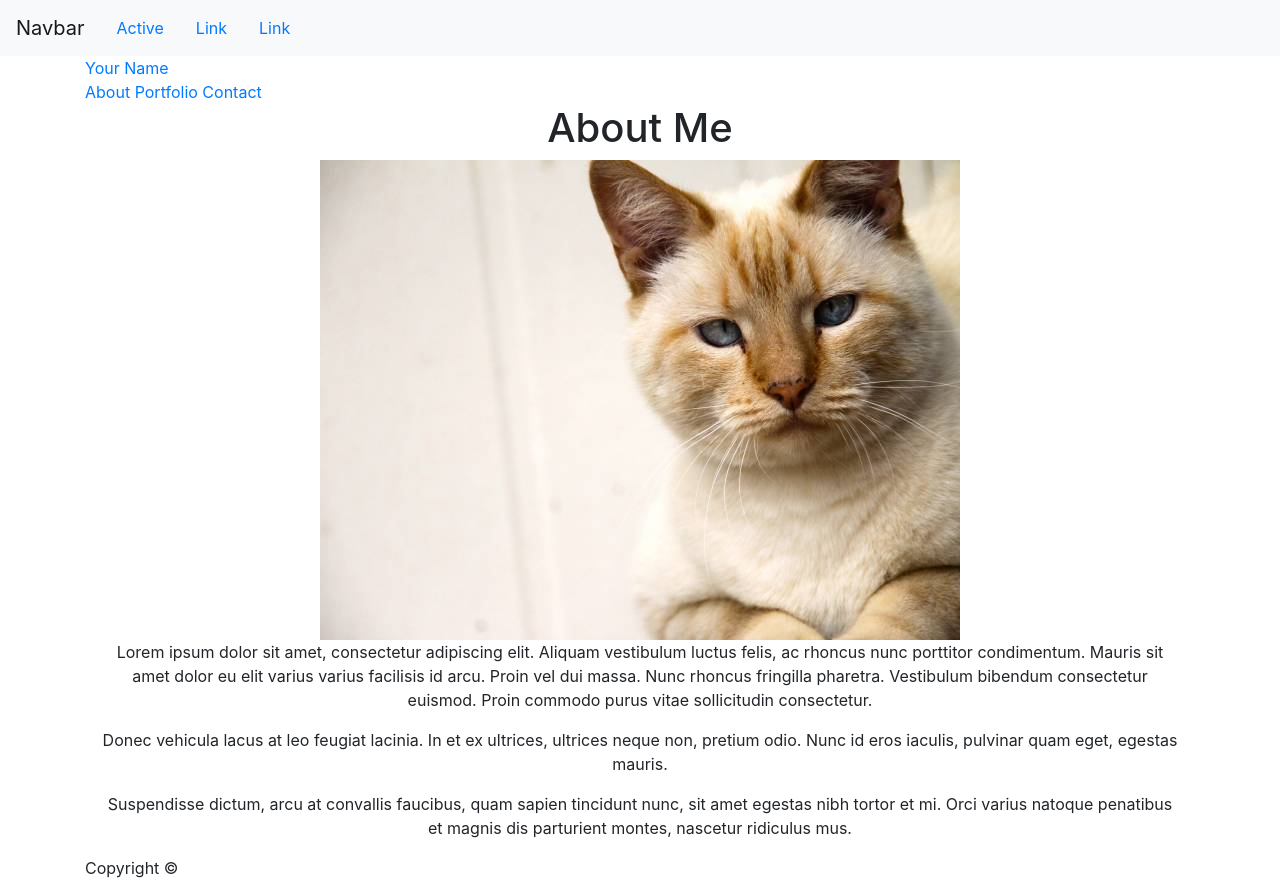
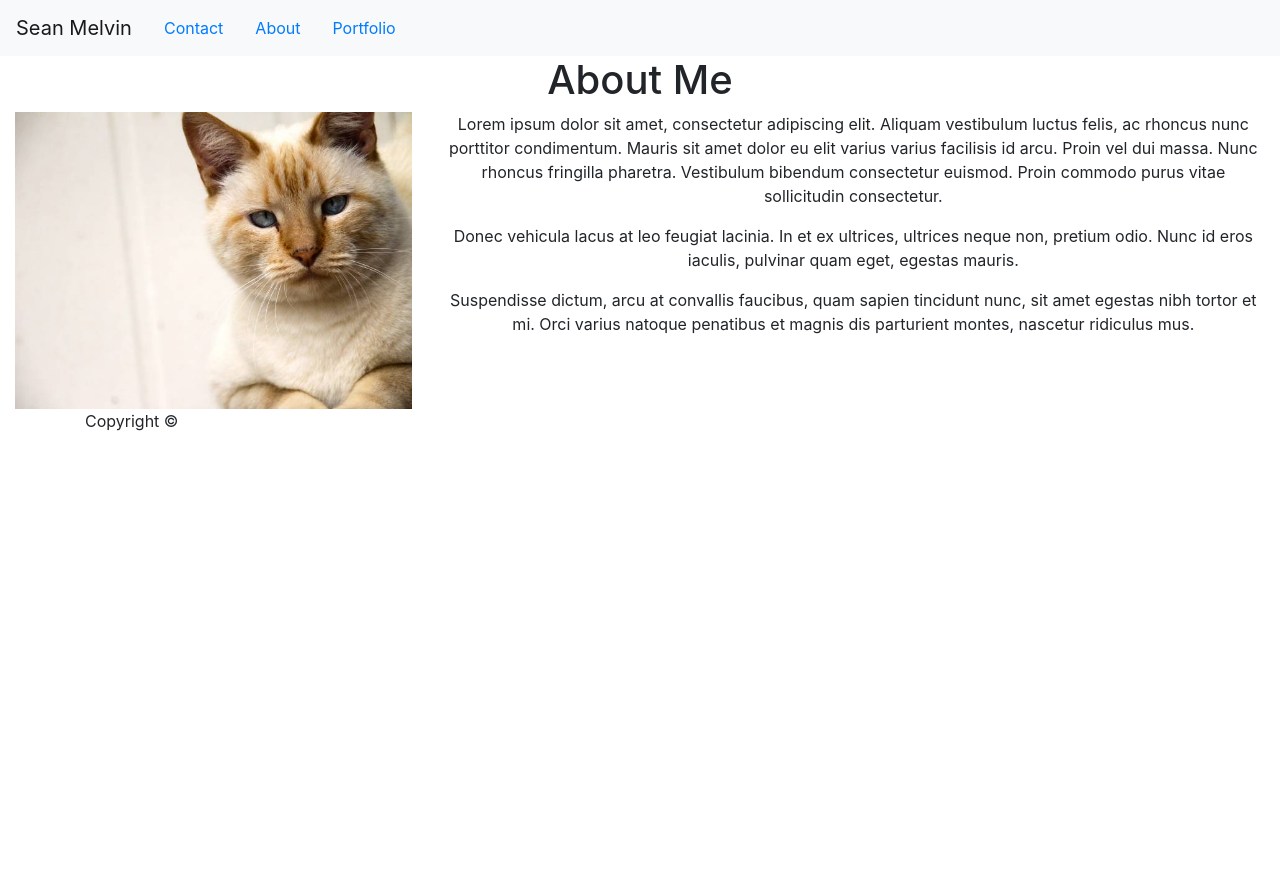
Before and after one commit to Sean8595/Bootstrap-Portfolio, a plain HTML site: page index.html in a window 1280 px wide. After the commit the page ends 800 px from the top, so only its background shows below. Drawn offline with nearby package versions, Linux system fonts and the light colour scheme.

Commit message:
its moving places i dont want it to go, but at least its moving

```diff
--- a/index.html
+++ b/index.html
@@ -10,49 +10,35 @@
 <body>
 
     <nav class="navbar navbar-expand-lg navbar-light bg-light">
-        <a class="navbar-brand" href="#">Navbar</a>
+        <a class="navbar-brand" href="index.html">Sean Melvin</a>
         <div class="collapse navbar-collapse" id="navbarNav">
             <ul class="nav justify-content-end">
                 <li class="nav-item">
-                  <a class="nav-link active" href="#">Active</a>
+                  <a class="nav-link" href="contact.html">Contact</a>
                 </li>
                 <li class="nav-item">
-                  <a class="nav-link" href="#">Link</a>
+                  <a class="nav-link" href="index.html">About</a>
                 </li>
                 <li class="nav-item">
-                  <a class="nav-link" href="#">Link</a>
+                  <a class="nav-link" href=portfolio.html>Portfolio</a>
                 </li>
               </ul>
         </div>
       </nav>
-
-
-
-
-  <header id="masthead">
-    <div class="container">
-      <a href="index.html" id="logo">Your Name</a>
-      <nav>
-        <a href="index.html">About</a>
-        <a href="portfolio.html">Portfolio</a>
-        <a href="contact.html">Contact</a>
-      </nav>
-    </div>
-  </header>
-
-  <div id="main-container" class="container">
+  <div id="main-container" class="container col-md-12 text-center">
     <section class="main-section">
-    <div class="col-md-12 text-center">
       <h1>About Me</h1>
-      <img src="assets/images/cat.jpg" class="auth-image" alt="Your Name">
-
+      <div class = "row">
+      <img src="assets/images/cat.jpg" class="auth-image col-4" alt="Your Name">
+      <div class="col-8" >
       <p>Lorem ipsum dolor sit amet, consectetur adipiscing elit. Aliquam vestibulum luctus felis, ac rhoncus nunc porttitor condimentum. Mauris sit amet dolor eu elit varius varius facilisis id arcu. Proin vel dui massa. Nunc rhoncus fringilla pharetra. Vestibulum bibendum consectetur euismod. Proin commodo purus vitae sollicitudin consectetur.</p>
 
       <p>Donec vehicula lacus at leo feugiat lacinia. In et ex ultrices, ultrices neque non, pretium odio. Nunc id eros iaculis, pulvinar quam eget, egestas mauris.</p>
 
       <p>Suspendisse dictum, arcu at convallis faucibus, quam sapien tincidunt nunc, sit amet egestas nibh tortor et mi. Orci varius natoque penatibus et magnis dis parturient montes, nascetur ridiculus mus.</p>
+</div>
     </section>
-    </div>
+
   </div>
 
   <footer>
```
